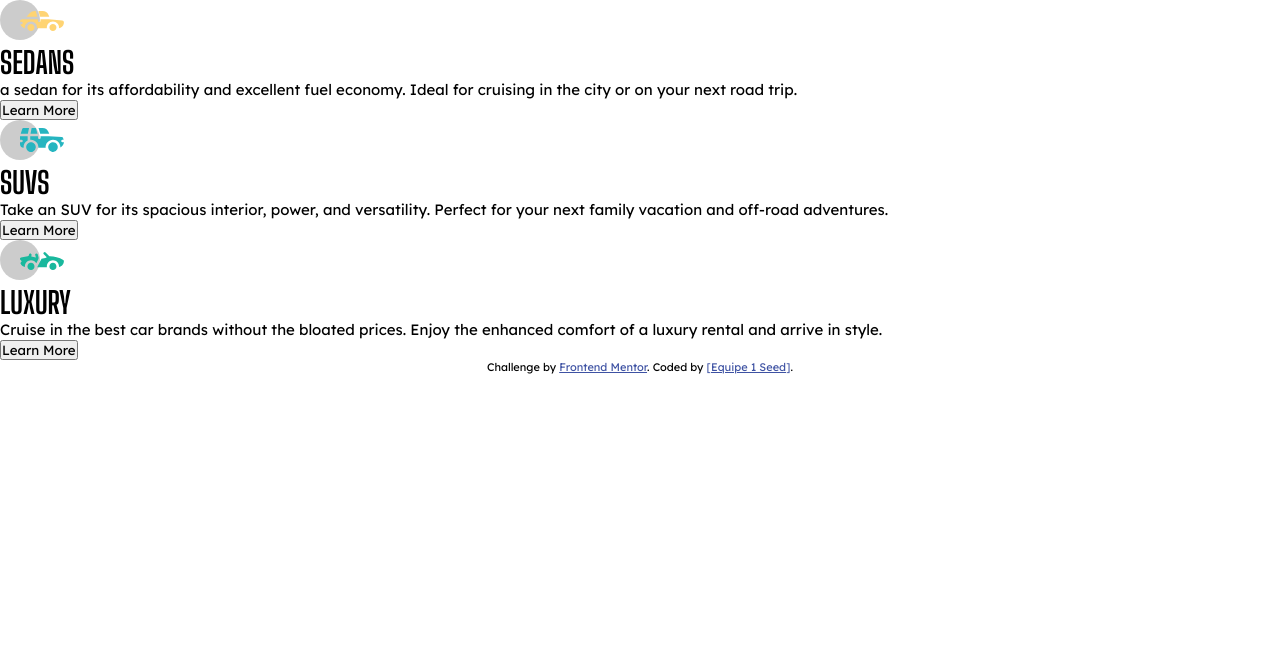
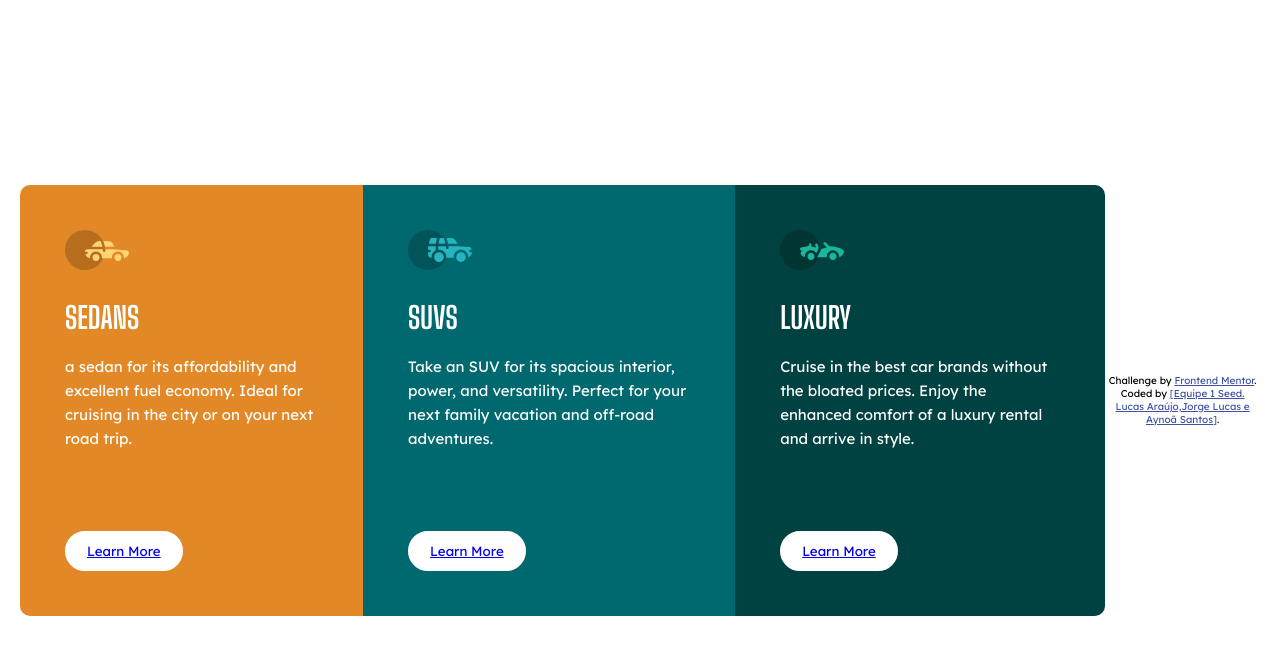
Before and after one commit to LucasAraujoBR/Projeto_Seed_Imersao, a plain HTML site: page index.html in a window 1280 px wide. Drawn offline with Linux system fonts and the light colour scheme.

Commit message:
Build: Full desktop screen

```diff
--- a/index.html
+++ b/index.html
@@ -15,32 +15,32 @@
 </head>
 <body>
   <div class="container">
-    <div class="card">
+    <div class="card bright-orange">
       <img src="./images/icon-sedans.svg" alt="">
       <h3>Sedans</h3>
       <p>a sedan for its affordability and excellent fuel economy. Ideal for cruising in the city
       or on your next road trip.</p>
-    <button class="btn">Learn More</button>
+    <button class="btn"><a href="https://www.noticiasautomotivas.com.br/carro-sedan-todas-as-opcoes-do-mercado/">Learn More</a></button>
     </div>
 
-    <div class="class">
+    <div class="card dark-cyan">
       <img src="./images/icon-suvs.svg" alt="">
     <h3>SUVs</h3>
     <p>Take an SUV for its spacious interior, power, and versatility. Perfect for your next family vacation
     and off-road adventures.</p>
-    <button class="btn">Learn More</button>
+    <button class="btn"><a href="https://www.jaguarbrasil.com.br/news/suv-o-que-e-como-surgiu-e-as-principais-caracteristicas-da-categoria.html">Learn More</a></button>
   </div>
-    <div class="class">
+    <div class="card very-dark-cyan">
       <img src="./images/icon-luxury.svg" alt="">
     <h3>Luxury</h3>
     <p>Cruise in the best car brands without the bloated prices. Enjoy the enhanced comfort of a luxury
     rental and arrive in style.</p>
-    <button class="btn">Learn More</button>
+    <button class="btn"><a href="https://blog.paitomotors.com.br/2020/12/03/carros-de-luxo/">Learn More</a></button>
   </div>
 
   <div class="attribution">
     Challenge by <a href="https://www.frontendmentor.io?ref=challenge" target="_blank">Frontend Mentor</a>.
-    Coded by <a href="https://github.com/LucasAraujoBR/Projeto_Seed_Imersao">[Equipe 1 Seed]</a>.
+    Coded by <a href="https://github.com/LucasAraujoBR/Projeto_Seed_Imersao">[Equipe 1 Seed. Lucas Araújo,Jorge Lucas e Aynoã Santos]</a>.
   </div>
 </body>
 </html>
--- a/style.css
+++ b/style.css
@@ -1,3 +1,9 @@
+:root{
+    --bright-orange: hsl(31, 77%, 52%);
+    --dark-cyan: hsl(184, 100%, 22%);
+    --very-dark-cyan: hsl(179, 100%, 13%);
+}
+
 * {
     margin: 0;
     padding: 0;
@@ -14,6 +20,87 @@ h3{
 }
 p {
     font-size: 15px;
+    line-height: 1.6;
 }
-.attribution { font-size: 11px; text-align: center; }
+.btn:hover {
+    background-color: transparent;
+    color: #fff;
+}
+.btn {
+    background-color: #fff;
+    border: 2px solid #fff;
+    border-radius: 30px;
+    padding: 10px 20px;
+    cursor: pointer;
+    transition: all 0.4s ease-in-out;
+}
+
+.bright-orange{
+    background-color: var(--bright-orange);
+    color: #fff;
+    border-radius: 10px 10px 0 0;
+}
+.bright-orange .btn{
+    color: var(--bright-orange);
+}
+.dark-cyan{
+    background-color: var(--dark-cyan);
+    color: #fff;
+}
+.dark-cyan .btn {
+    color: var(--dark-cyan);
+}
+.very-dark-cyan{
+    background-color: var(--very-dark-cyan);
+    color: #fff;
+    border-radius: 0 0 10px 10px;
+}
+.very-dark-cyan .btn {
+    color: var(--very-dark-cyan);
+}
+.btn:hover {
+    background-color: transparent;
+    color: #fff;
+}
+.container{
+    padding: 20px;
+}
+.card{
+    padding: 30px;
+}
+.card img{
+    margin-bottom: 25px;
+}
+.card h3{
+    margin-bottom: 20px;
+}
+.card p{
+    margin-bottom: 30px;
+}
+.attribution { font-size: 10px; text-align: center; }
 .attribution a { color: hsl(228, 45%, 44%);}
+
+@media (min-width: 992px) {
+    .container {
+        display: flex;
+        align-items: center;
+        justify-content: center;
+        min-height: 100vh;
+        margin: auto;
+    }
+    .bright-orange {
+        border-radius: 10px 0 0 10px;
+    }
+
+    .very-dark-cyan {
+        border-radius: 0 10px 10px 0;
+    }
+    .card {
+        padding: 45px;
+
+    }
+
+    .card p{
+        margin-bottom: 80px;
+    }
+}
```
